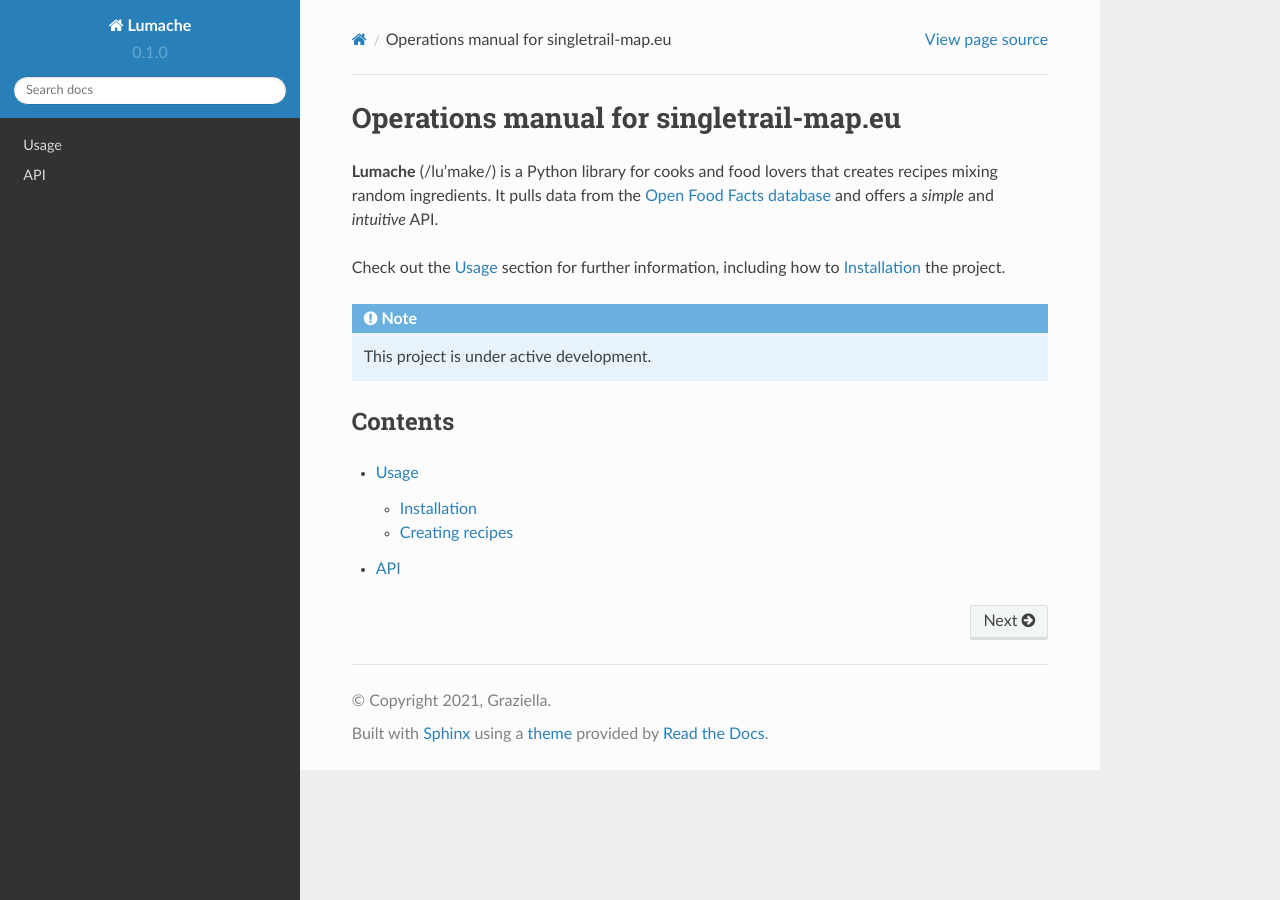
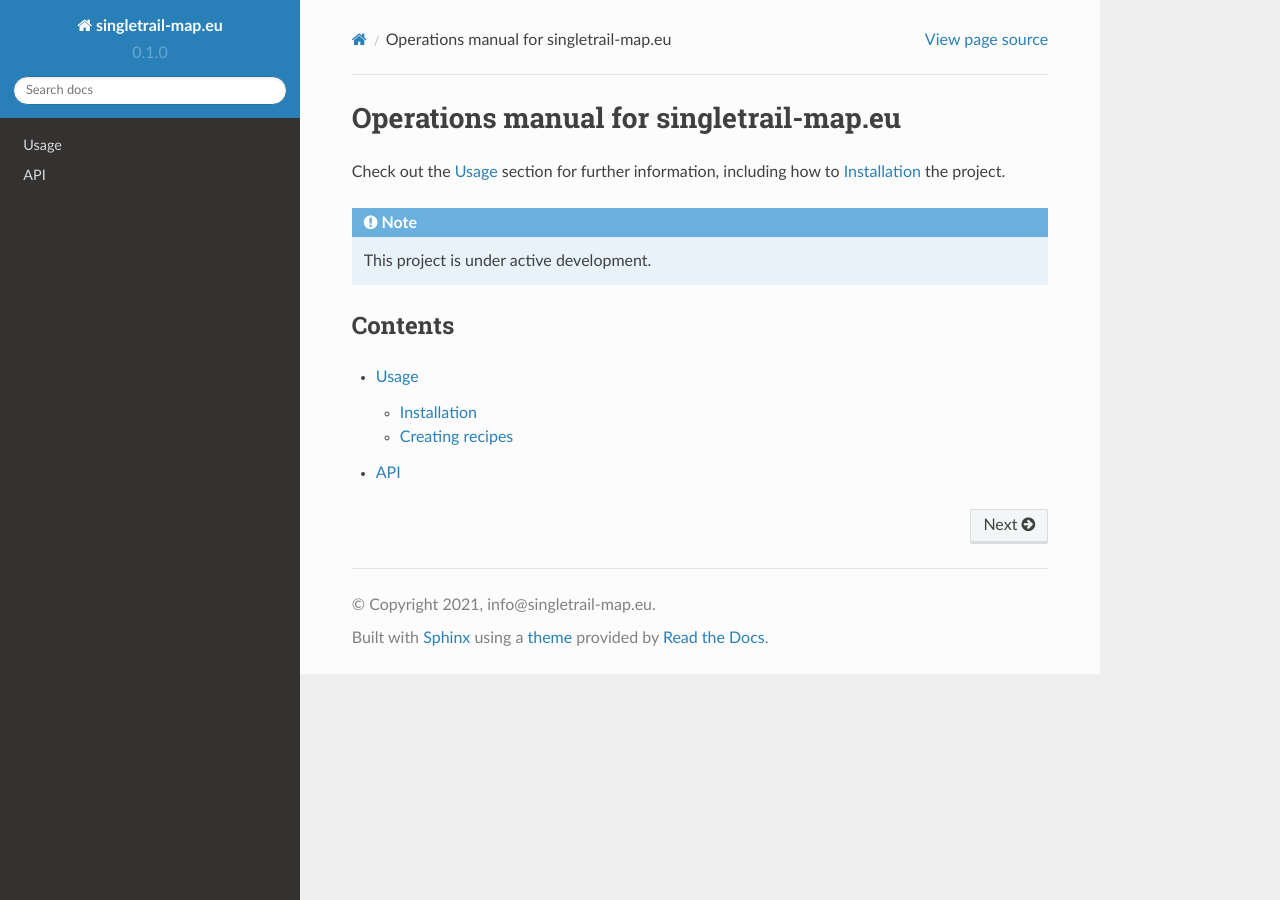
Before and after one commit to joe-akeem-archived/singletrail-map-doc, a Sphinx documentation site: the page built from docs/source/index.rst, in a window 1280 px wide. Built offline with Sphinx 7.4.7 and the Read the Docs theme 2.0.0, drawn with Linux system fonts in a browser that asks for light colours.

Commit message:
Some initial stuff

```diff
--- a/docs/source/api.rst
+++ b/docs/source/api.rst
@@ -3,5 +3,3 @@ API
 
 .. autosummary::
    :toctree: generated
-
-   lumache
--- a/docs/source/conf.py
+++ b/docs/source/conf.py
@@ -2,9 +2,9 @@
 
 # -- Project information
 
-project = 'Lumache'
-copyright = '2021, Graziella'
-author = 'Graziella'
+project = 'singletrail-map.eu'
+copyright = '2021, info@singletrail-map.eu'
+author = 'info@singletrail-map.eu'
 
 release = '0.1'
 version = '0.1.0'
@@ -25,11 +25,13 @@ intersphinx_mapping = {
 }
 intersphinx_disabled_domains = ['std']
 
+
 templates_path = ['_templates']
 
 # -- Options for HTML output
 
 html_theme = 'sphinx_rtd_theme'
+#html_theme = 'alabaster'
 
 # -- Options for EPUB output
 epub_show_urls = 'footnote'
--- a/docs/source/index.rst
+++ b/docs/source/index.rst
@@ -1,10 +1,5 @@
 Operations manual for singletrail-map.eu
-======================================
-
-**Lumache** (/lu'make/) is a Python library for cooks and food lovers
-that creates recipes mixing random ingredients.
-It pulls data from the `Open Food Facts database <https://world.openfoodfacts.org/>`_
-and offers a *simple* and *intuitive* API.
+========================================
 
 Check out the :doc:`usage` section for further information, including
 how to :ref:`installation` the project.
```
Also changed, not shown: docs/source/usage.rst (+0 -9 lines), lumache.py (deleted, +0 -23 lines), pyproject.toml (deleted, +0 -8 lines).
